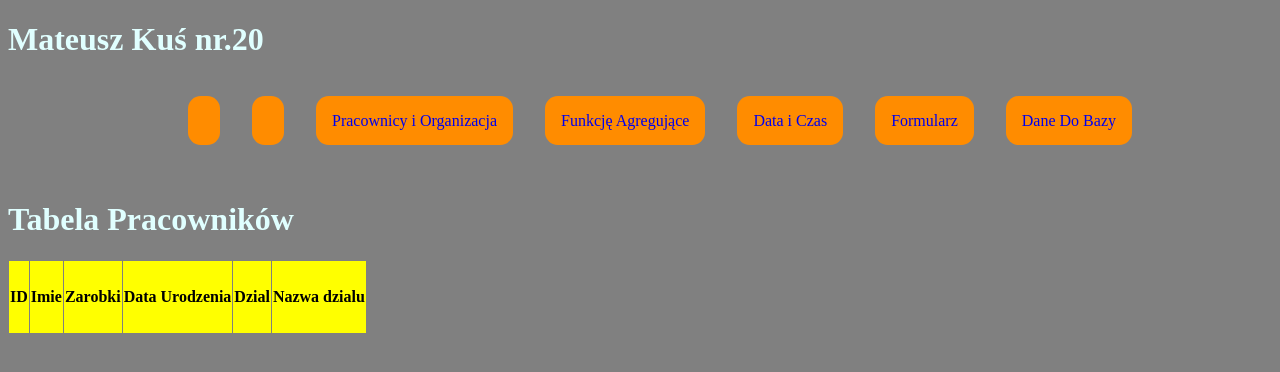
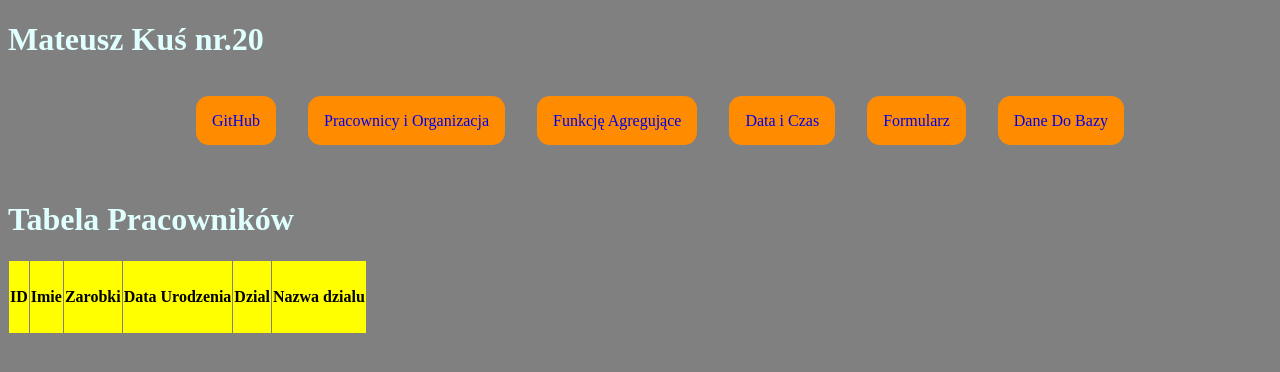
Before and after one commit to AD-2018/sql-php-pierwsza_strona-Kus0202, a PHP site: page / in a window 1280 px wide. Shown: the top 372 px of the page. Run offline with PHP 8.4, Linux system fonts and the light colour scheme; data that the repository does not hold is empty.

Commit message:
Update index.php

```diff
--- a/index.php
+++ b/index.php
@@ -10,7 +10,7 @@
     <h1>Mateusz Kuś nr.20</h1>
     <nav>
         <ul>
-             <li><a href="https://github.com/AD-2018/sql-php-pierwsza_strona-Kus0202"</a></li>
+             <li><a href="https://github.com/AD-2018/sql-php-pierwsza_strona-Kus0202">GitHub</a></li>
                 <li><a href="pracownicy_organizacja.php">Pracownicy i Organizacja</a></li>
                 <li><a href="funkcje_agregujące.php">Funkcję Agregujące</a></li>
                 <li><a href="data_czas.php">Data i Czas</a></li>
```
